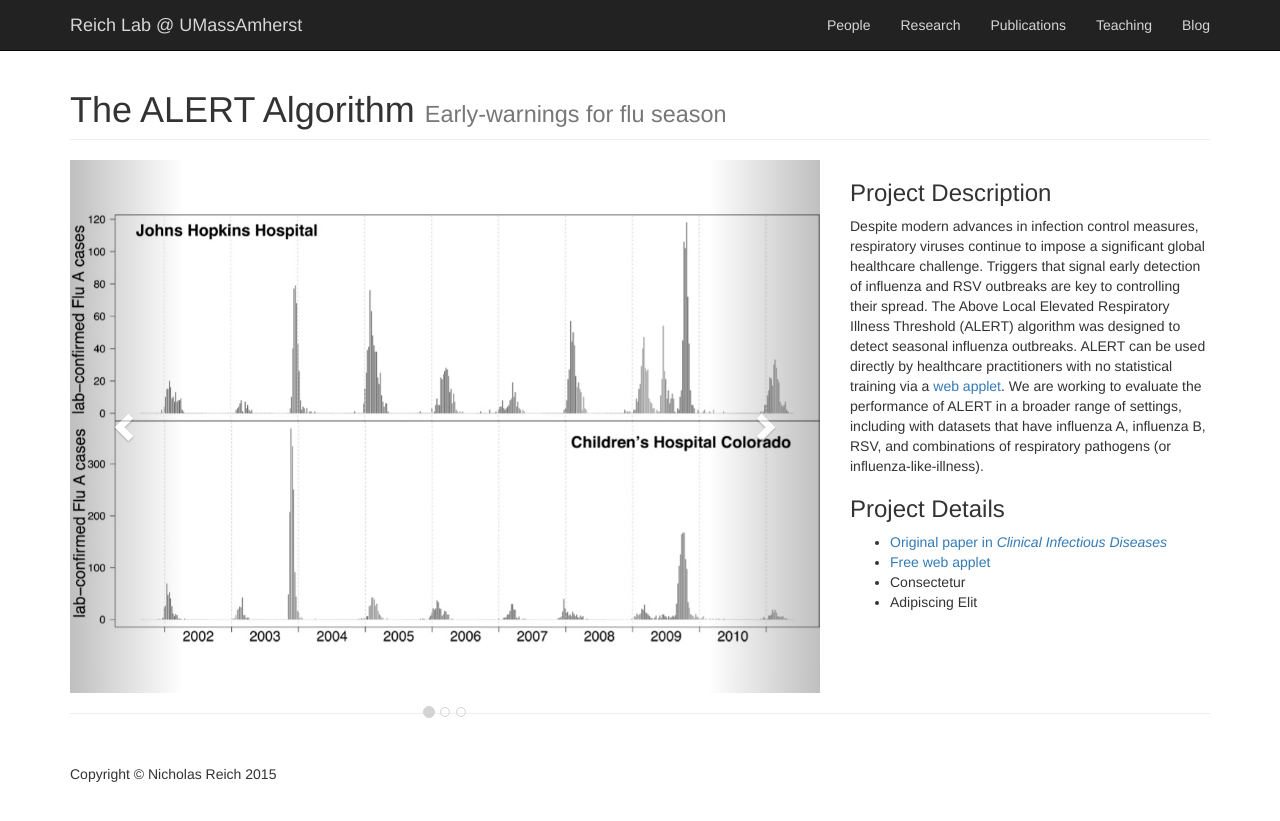
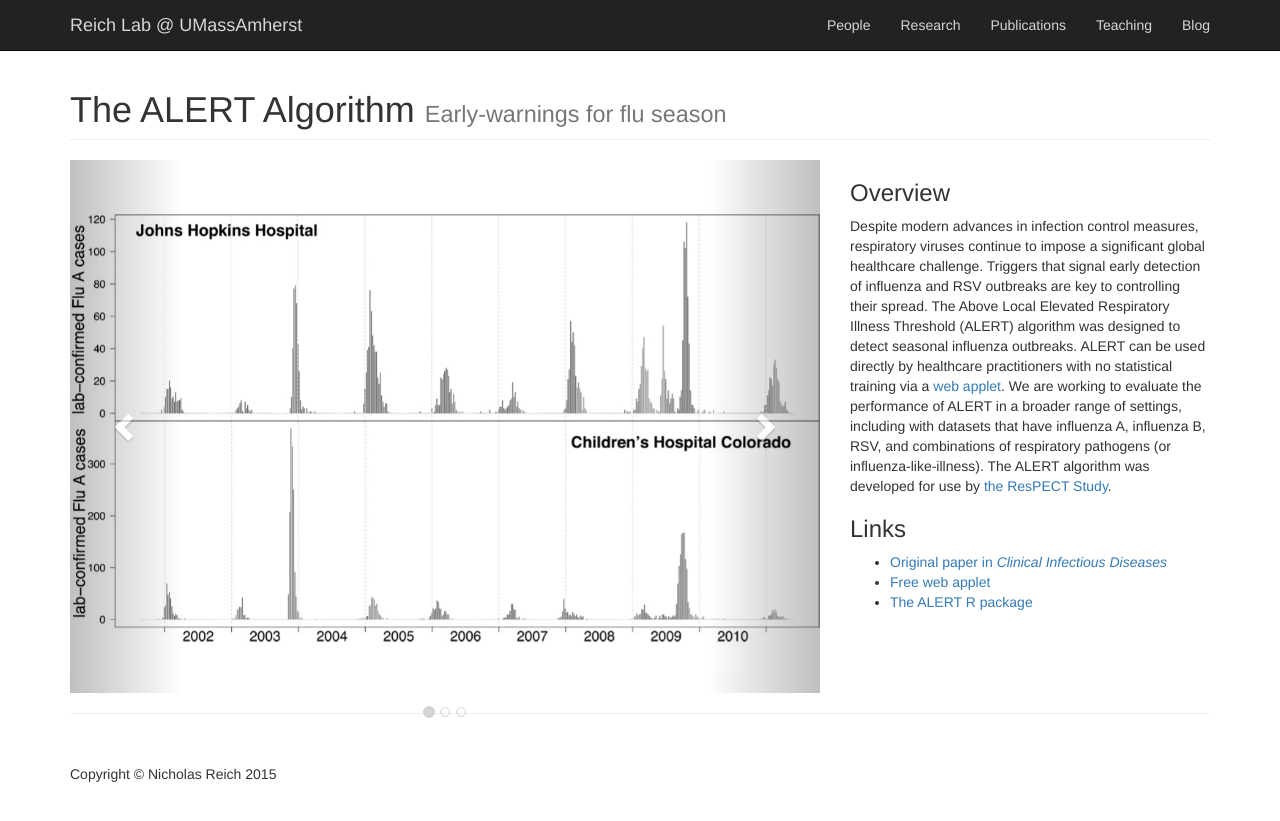
Before and after one commit to reichlab/reichlab.github.io, a Jekyll site: the page built from alert.html, in a window 1280 px wide. Shown: the top 821 px of the page. Built offline with Jekyll 4.4.1, drawn with Linux system fonts in a browser that asks for light colours; comment, search, counter and statistics services are not loaded.

Commit message:
alert page updates.

```diff
--- a/alert.html
+++ b/alert.html
@@ -51,14 +51,13 @@ layout: default
             </div>
 
             <div class="col-md-4">
-                <h3>Project Description</h3>
-                <p>Despite modern advances in infection control measures, respiratory viruses continue to impose a significant global healthcare challenge. Triggers that signal early detection of influenza and RSV outbreaks are key to controlling their spread. The Above Local Elevated Respiratory Illness Threshold (ALERT) algorithm was designed to detect seasonal influenza outbreaks. ALERT can be used directly by healthcare practitioners with no statistical training via a <a href="http://iddynamics.jhsph.edu/apps/shiny/ALERT/">web applet</a>. We are working to evaluate the performance of ALERT in a broader range of settings, including with datasets that have influenza A, influenza B, RSV, and combinations of respiratory pathogens (or influenza-like-illness).</p>
-                <h3>Project Details</h3>
+                <h3>Overview</h3>
+                <p>Despite modern advances in infection control measures, respiratory viruses continue to impose a significant global healthcare challenge. Triggers that signal early detection of influenza and RSV outbreaks are key to controlling their spread. The Above Local Elevated Respiratory Illness Threshold (ALERT) algorithm was designed to detect seasonal influenza outbreaks. ALERT can be used directly by healthcare practitioners with no statistical training via a <a href="http://iddynamics.jhsph.edu/apps/shiny/ALERT/">web applet</a>. We are working to evaluate the performance of ALERT in a broader range of settings, including with datasets that have influenza A, influenza B, RSV, and combinations of respiratory pathogens (or influenza-like-illness). The ALERT algorithm was developed for use by <a href="https://clinicaltrials.gov/ct2/show/NCT01249625">the ResPECT Study</a>.</p>
+                <h3>Links</h3>
                 <ul>
                     <li><a href="http://cid.oxfordjournals.org/content/60/4/499">Original paper in <i>Clinical Infectious Diseases</i></a></li>
                     <li><a href="http://iddynamics.jhsph.edu/apps/shiny/ALERT/">Free web applet</a></li>
-                    <li>Consectetur</li>
-                    <li>Adipiscing Elit</li>
+                    <li><a href="https://github.com/reichlab/ALERT">The ALERT R package</a></li>
                 </ul>
             </div>
 
```
